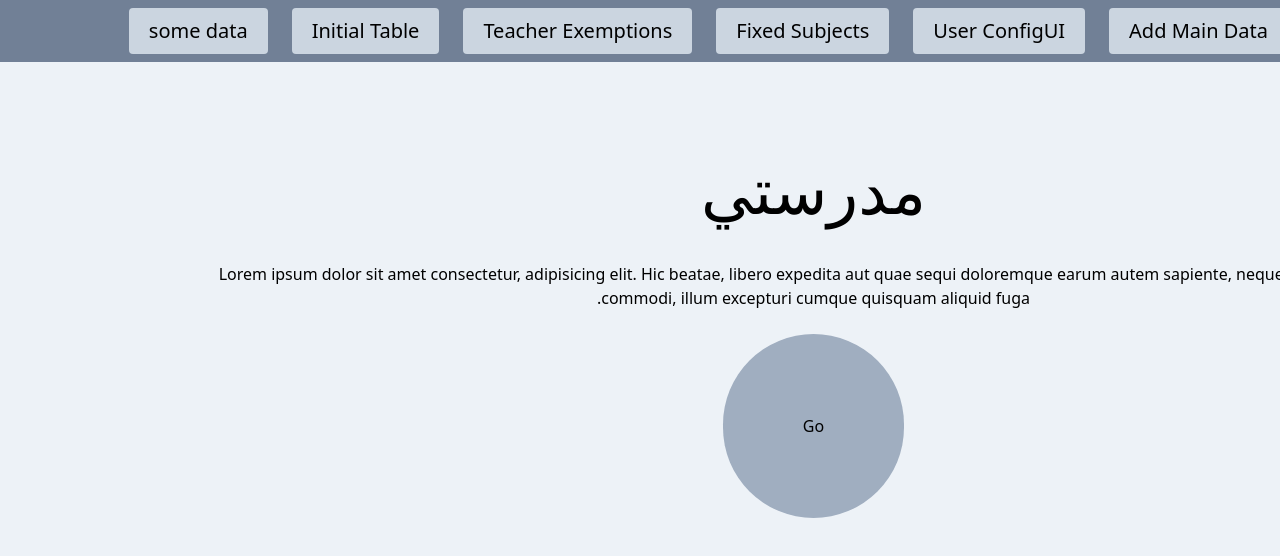
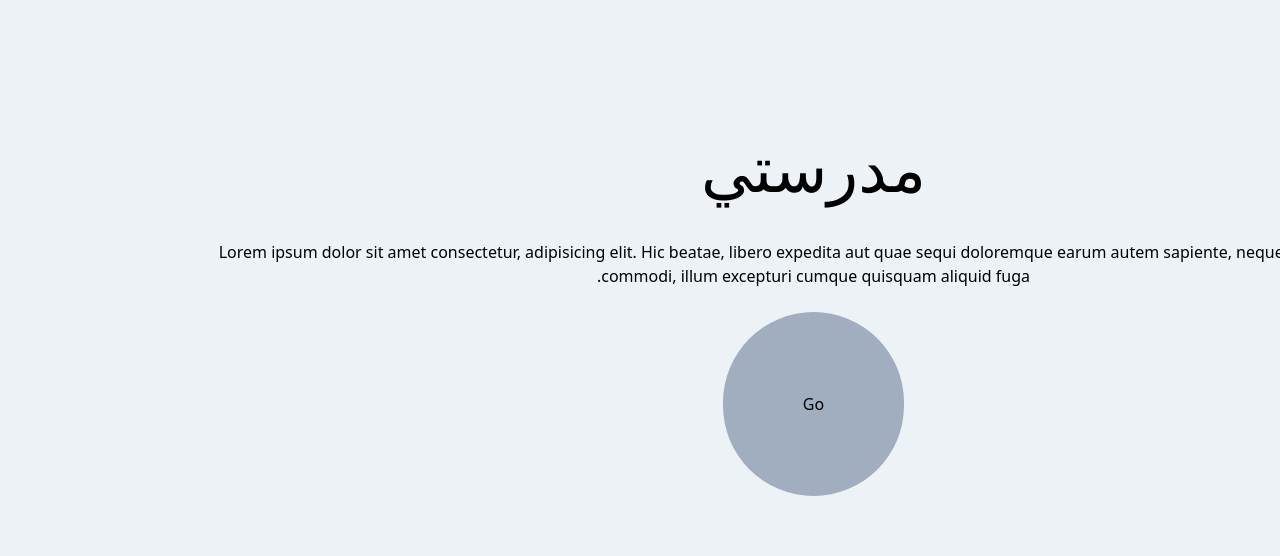
Before and after one commit to m-HARD/Weekly-Classs-Chedule-Source, a Vue app: page / in a window 1280 px wide. Shown: the top 556 px of the page. Built offline with nearby package versions, Linux system fonts and the light colour scheme.

Commit message:
remove nav bar

```diff
--- a/src/App.vue
+++ b/src/App.vue
@@ -1,6 +1,7 @@
 <template>
   <div name="App" style="min-width: -webkit-fill-available;width: max-content;">
-    <div class="bg-gray-200 min-h-screen" dir="rtl">
+    <div class="bg-gray-200 min-h-screen pt-10" dir="rtl">
+        <!--
         <nav class="w-full py-2 flex justify-center bg-gray-600">
           <span @click="currentView ='test'" class="mx-3 px-5 py-2 text-xl cursor-pointer bg-gray-400 rounded">test</span>
           <span @click="currentView ='app-main-ui'" class="mx-3 px-5 py-2 text-xl cursor-pointer bg-gray-400 rounded">Main</span>
@@ -11,6 +12,7 @@
           <span @click="currentView ='initial-table'" class="mx-3 px-5 py-2 text-xl cursor-pointer bg-gray-400 rounded">Initial Table</span>
           <span @click="currentView ='app-view-some-data'" class="mx-3 px-5 py-2 text-xl cursor-pointer bg-gray-400 rounded">some data</span>
         </nav>
+        -->
 
         <pagenation :currentPage="currentView"/>
 
```
